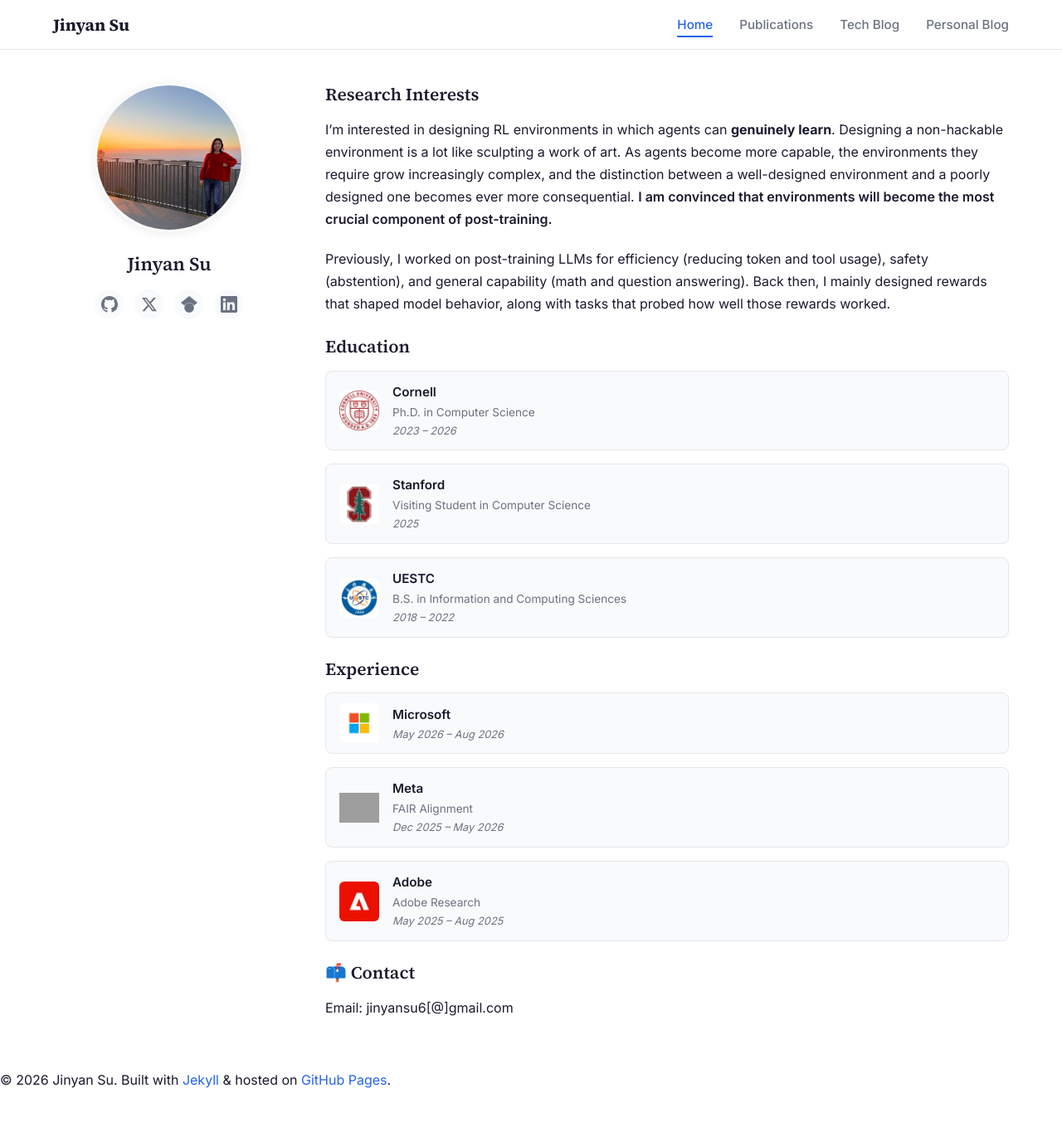
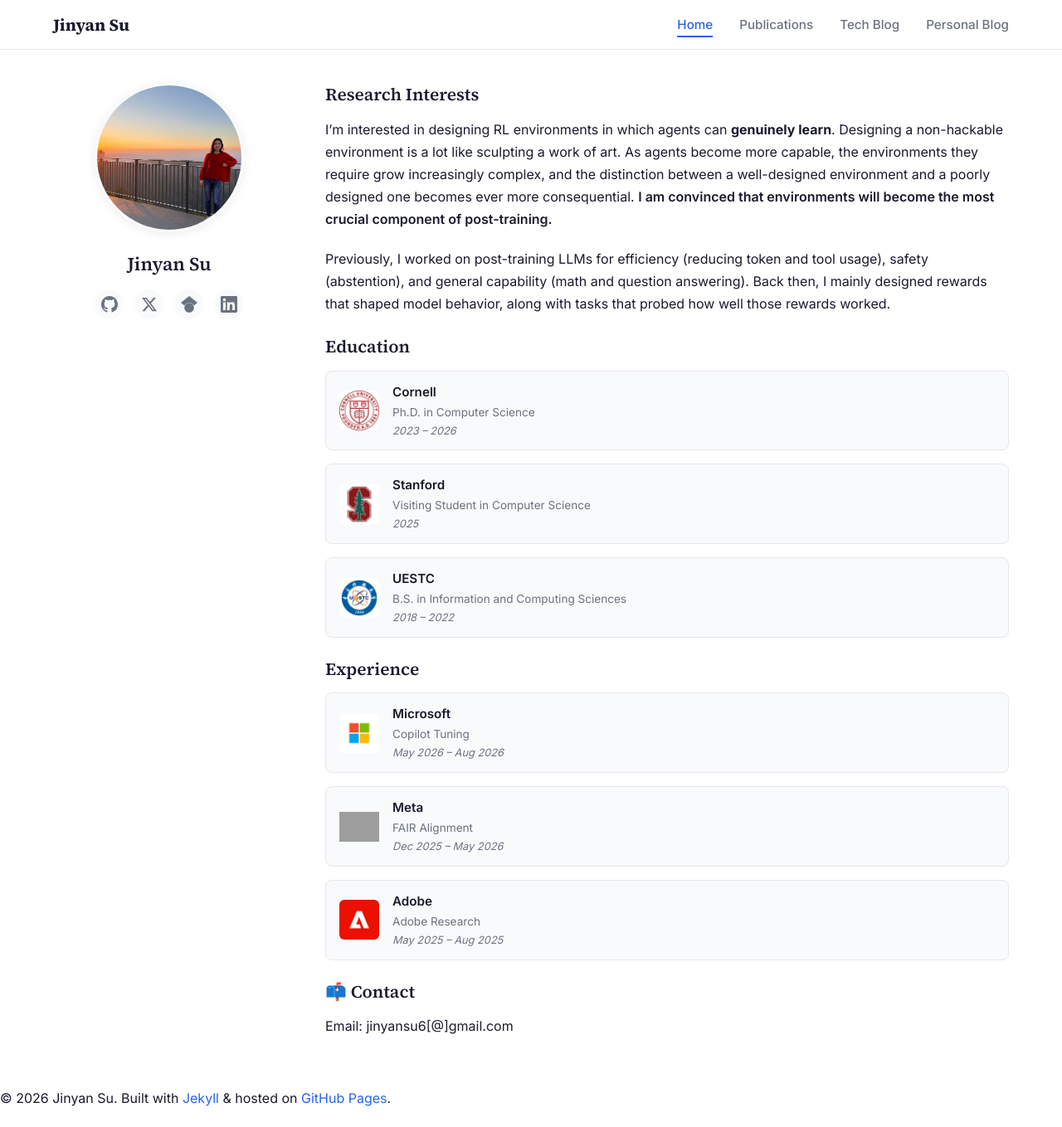
Before and after one commit to JinyanSu1/jinyansu1.github.io, a Jekyll site: the page built from index.md, in a window 1280 px wide and 1359 px high. Shown: the whole window at 83% size. Built offline with Jekyll 4.4.1, drawn with Linux system fonts in a browser that asks for light colours; grey boxes are pictures that could not be loaded.

Commit message:
Add Copilot Tuning subtitle to Microsoft experience entry
Co-Authored-By: Claude Fable 5 <noreply@anthropic.com>

```diff
--- a/index.md
+++ b/index.md
@@ -46,6 +46,7 @@ Previously, I worked on post-training LLMs for efficiency (reducing token and to
     <img src="/img/logos/microsoft_logo.jpeg" alt="Microsoft" class="experience-logo">
     <div class="experience-details">
       <div class="experience-title">Microsoft</div>
+      <div class="experience-subtitle">Copilot Tuning</div>
       <div class="experience-date">May 2026 – Aug 2026</div>
     </div>
   </div>
```
